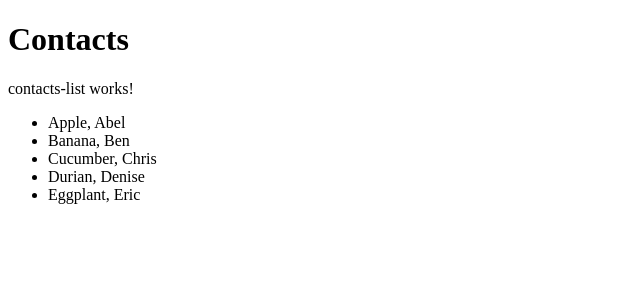
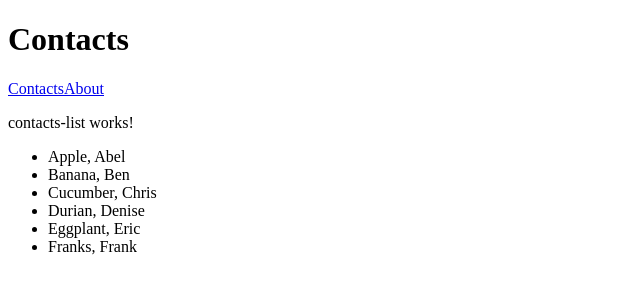
Before and after one commit to Rockncoder/contacts-troy, an Angular app: page /contacts in a window 1280 px wide. Shown: the top 300 px of the page, without its empty margins (0-640 px from the left). Built offline with nearby package versions, Linux system fonts and the light colour scheme.

Commit message:
Adds about component and routing

```diff
--- /dev/null
+++ b/src/app/about/about.component.html
@@ -0,0 +1,3 @@
+<p>
+  about works!
+</p>
--- /dev/null
+++ b/src/app/about/about.component.ts
@@ -0,0 +1,15 @@
+import { Component, OnInit } from '@angular/core';
+
+@Component({
+  selector: 'app-about',
+  templateUrl: './about.component.html',
+  styleUrls: ['./about.component.css']
+})
+export class AboutComponent implements OnInit {
+
+  constructor() { }
+
+  ngOnInit() {
+  }
+
+}
--- a/src/app/app-routing/app-routing.module.ts
+++ b/src/app/app-routing/app-routing.module.ts
@@ -2,10 +2,12 @@ import {NgModule} from '@angular/core';
 import {RouterModule, Routes} from '@angular/router';
 
 import {ContactsListComponent} from '../contacts-list/contacts-list.component';
+import {AboutComponent} from '../about/about.component';
 
 const routes: Routes = [
   {path: '', redirectTo: '/contacts', pathMatch: 'full'},
-  {path: 'contacts', component: ContactsListComponent}
+  {path: 'contacts', component: ContactsListComponent},
+  {path: 'about', component: AboutComponent}
 ];
 
 @NgModule({
--- a/src/app/app.component.html
+++ b/src/app/app.component.html
@@ -1,4 +1,8 @@
 <h1>
   {{title}}
 </h1>
+<nav>
+  <a routerLink="/contacts" routerLinkActive="active">Contacts</a>
+  <a routerLink="/about" routerLinkActive="bob">About</a>
+</nav>
 <router-outlet></router-outlet>
--- /dev/null
+++ b/src/app/contact.service.ts
@@ -0,0 +1,23 @@
+import {Injectable} from '@angular/core';
+import {Contact} from './contact';
+
+@Injectable()
+export class ContactService {
+
+  contacts: Contact[] = [
+    {'name': "Abel", 'lastName': "Apple", id: 1},
+    {name: "Ben", lastName: "Banana", id: 2},
+    {name: "Chris", lastName: "Cucumber", id: 3},
+    {name: "Denise", lastName: "Durian", id: 4},
+    {name: "Eric", lastName: "Eggplant", id: 5},
+    {name: "Frank", lastName: "Franks", id: 6}
+    ];
+
+
+  getContacts(): Contact[]{
+    return this.contacts;
+  }
+
+  constructor() {
+  }
+}
--- /dev/null
+++ b/src/app/contact.ts
@@ -0,0 +1,5 @@
+export class Contact {
+  name: String;
+  lastName: String;
+  id: Number;
+}
--- a/src/app/contacts-list/contacts-list.component.ts
+++ b/src/app/contacts-list/contacts-list.component.ts
@@ -1,4 +1,6 @@
 import {Component, OnInit} from '@angular/core';
+import {ContactService} from '../contact.service';
+import {Contact} from '../contact';
 
 @Component({
   selector: 'app-contacts-list',
@@ -7,16 +9,12 @@ import {Component, OnInit} from '@angular/core';
 })
 export class ContactsListComponent implements OnInit {
 
-  contacts = [
-    {name: "Abel", lastName: "Apple"},
-    {name: "Ben", lastName: "Banana"},
-    {name: "Chris", lastName: "Cucumber"},
-    {name: "Denise", lastName: "Durian"},
-    {name: "Eric", lastName: "Eggplant"}];
+  contacts: Contact[];
 
-  constructor() {
+  constructor(private contactService: ContactService ) {
   }
 
   ngOnInit() {
+    this.contacts = this.contactService.getContacts()
   }
 }
```
Also changed, not shown: src/app/app.module.ts (+6 -5 lines), src/app/about/about.component.css (added), 2 other files (tests, documents, lock files or other folders).
